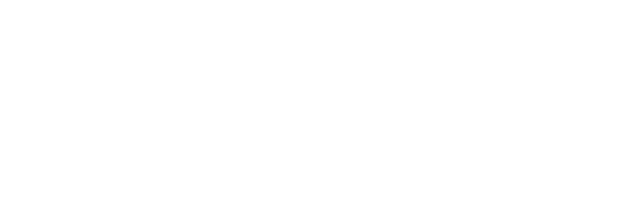
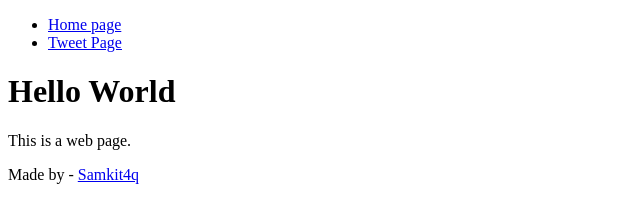
Before and after one commit to samkit4q/alu-web-development, a plain HTML site: page html_basic/base_index.html in a window 1280 px wide. Shown: the whole page, without its empty margins (0-640 px from the left). Drawn offline with Linux system fonts and the light colour scheme.

Commit message:
base_index.html

```diff
--- a/html_basic/base_index.html
+++ b/html_basic/base_index.html
@@ -1,7 +1,20 @@
 <!DOCTYPE html>
-<html lang="en"
-<head>
-<meta charset="utf-8">
-<title> Sam project</title>
-</head>
-<body>
+<html>
+  <head>
+    <title>Hello World</title>
+    <meta charset="UTF-8">
+  </head>
+  <body>
+    <header>
+      <ul>
+        <li><a href="./index.html">Home page</a></li>
+        <li><a href="./tweets.html">Tweet Page</a></li>
+      </ul>
+    </header>
+    <h1>Hello World</h1>
+    <p>This is a web page.</p>
+    <footer>
+      Made by <Samkit4q> - <a href="https://github.com/samkit4q/alu-web-development/tree/main" target="_blank">Samkit4q</a>
+    </footer>
+  </body>
+</html>
```
